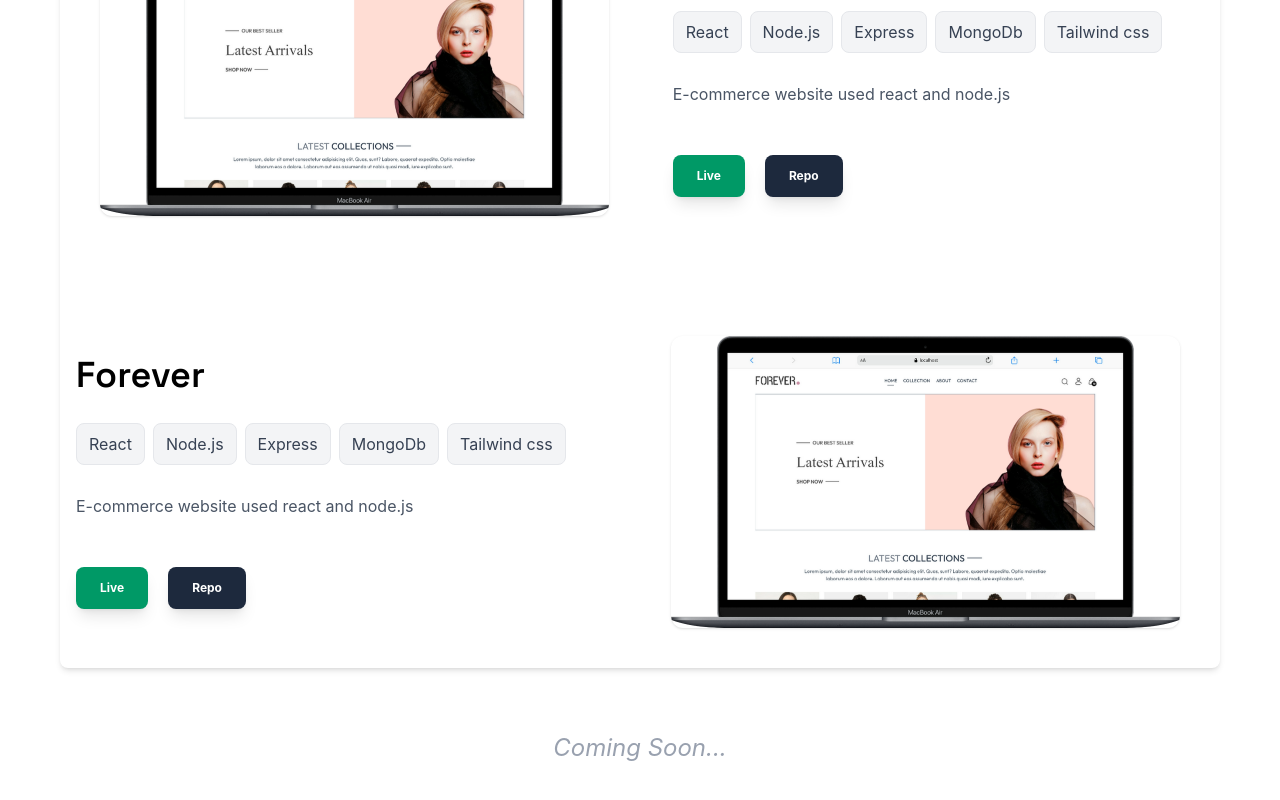
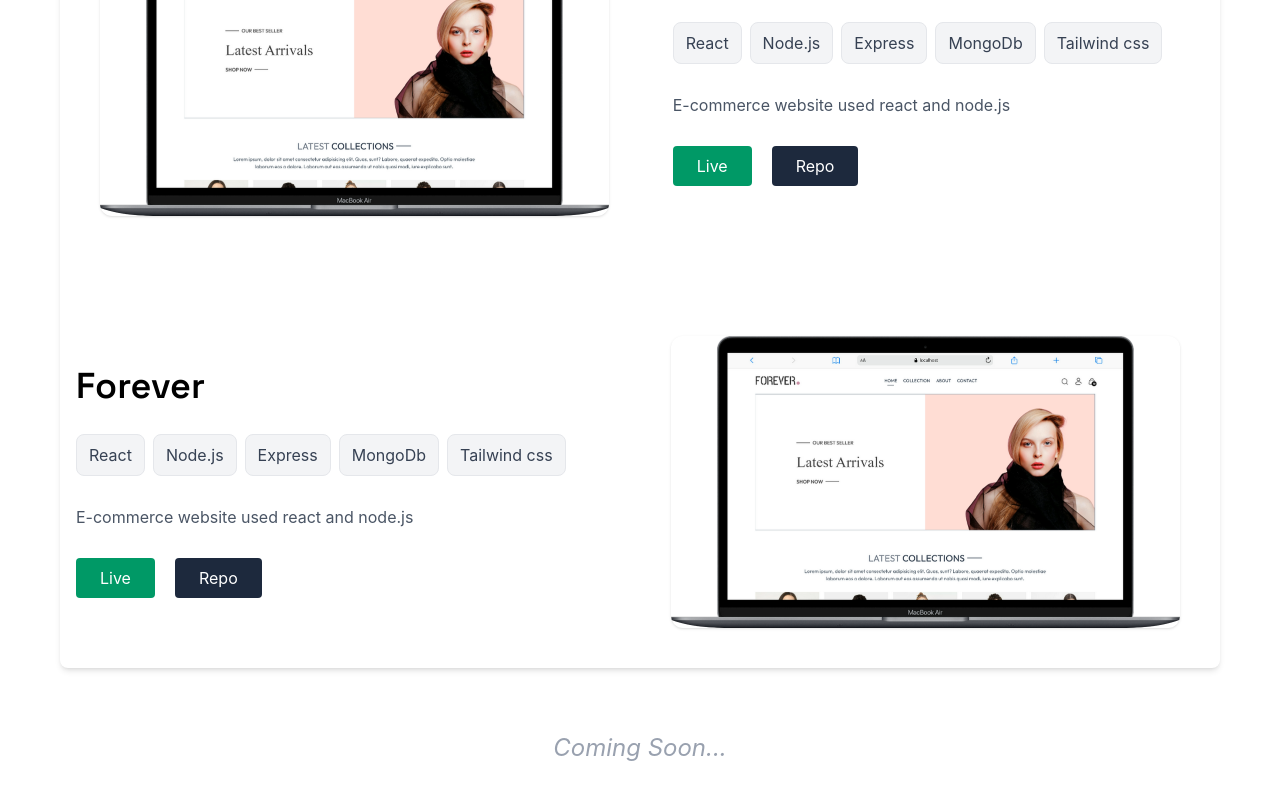
Before and after one commit to Veerabramhachary/portfolio, a React (Vite) app: page / in a window 1280 px wide. Shown: the part 1156-1956 px from the top of the page. Built offline with nearby package versions, Linux system fonts and the light colour scheme; a web font is replaced by a local one.

Commit message:
fix: button issue

```diff
--- a/src/sections/Projects.tsx
+++ b/src/sections/Projects.tsx
@@ -41,18 +41,8 @@ const Projects = () => {
                                 {project.description}
                             </p>
                             <div className="flex flex-row gap-5 mt-4">
-                                <Button
-                                    type="button"
-                                    text="Live"
-                                    style="bg-emerald-600 px-6 py-2 rounded text-white"
-                                    url={project.link}
-                                />
-                                <Button
-                                    type="button"
-                                    text="Repo"
-                                    style="bg-slate-800 px-6 py-2 rounded text-white"
-                                    url={project.repo}
-                                />
+                                <button type="button" onClick={() => window.open(project.link, "_blank")} className="bg-emerald-600 px-6 py-2 rounded text-white" >Live</button>
+                                <button type="button" onClick={() => window.open(project.repo, "_blank")} className="bg-slate-800 px-6 py-2 rounded text-white">Repo</button>
                             </div>
                         </div>
 
```
